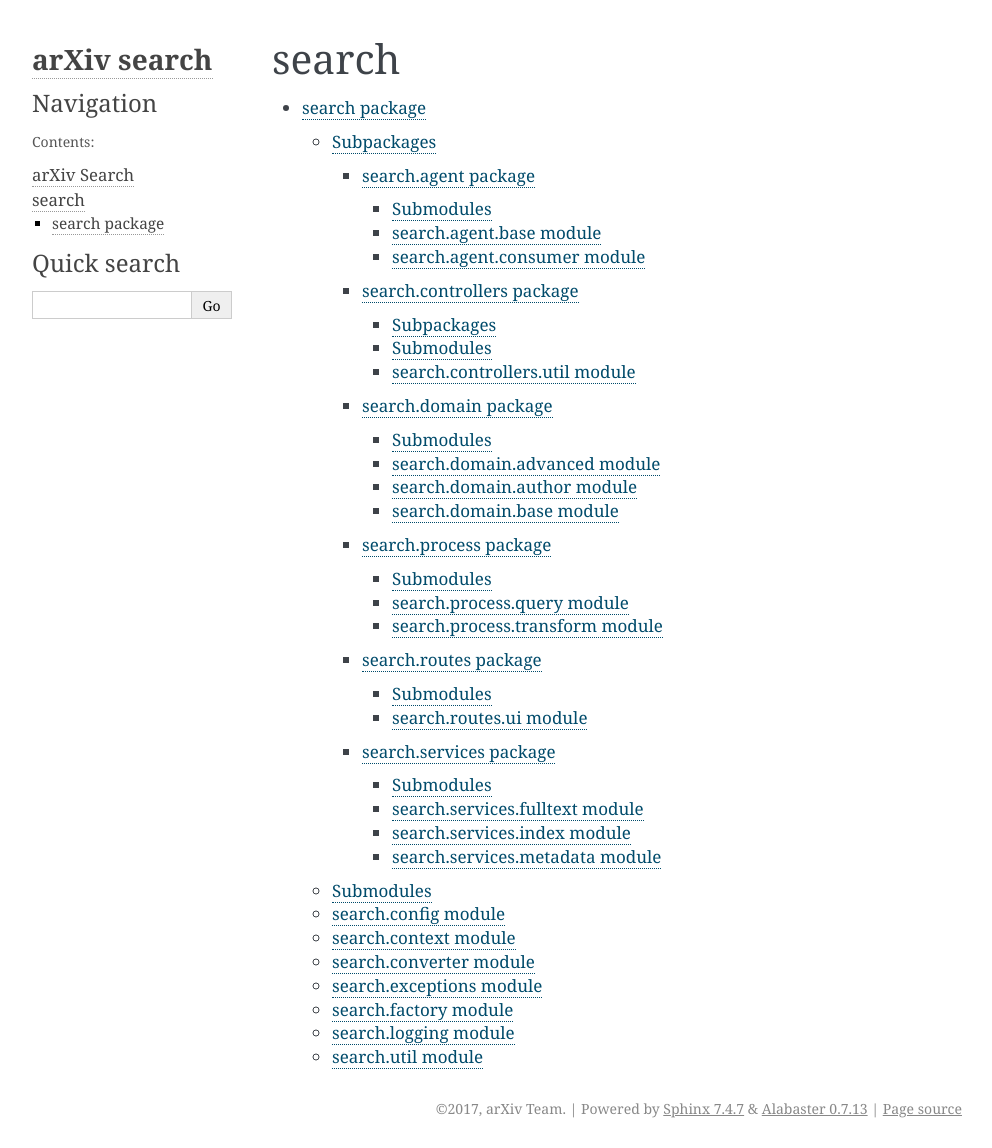
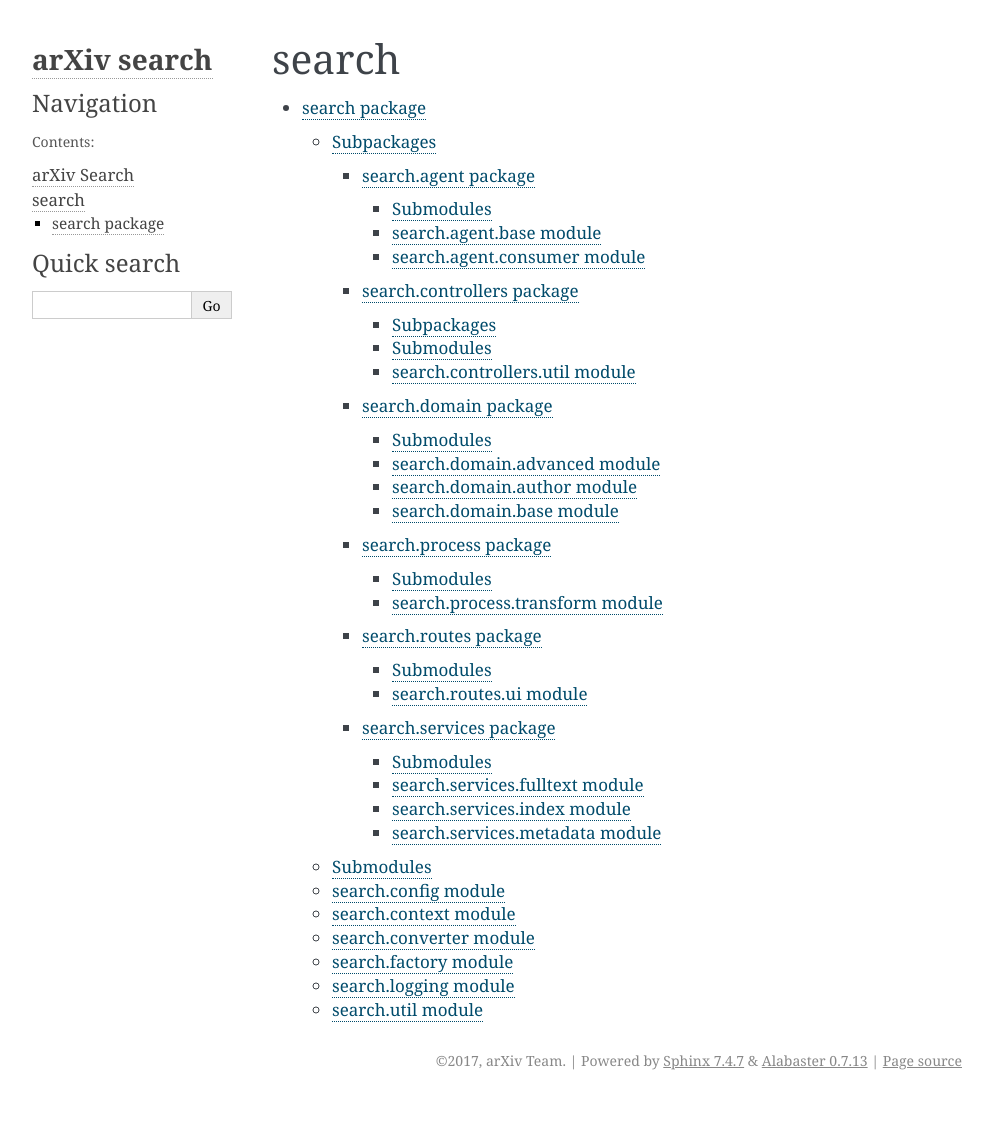
Before and after one commit to arXiv/arxiv-search, a Sphinx documentation site: the page built from docs/source/api/modules.rst, in a window 1280 px wide. Shown: the whole page, without its empty margins (148-1140 px from the left). Built offline with Sphinx 7.4.7, drawn with Linux system fonts in a browser that asks for light colours; after the commit the page ends 1100 px from its top, so only the background shows below that.

Commit message:
updated rst source for API docs

```diff
--- a/docs/source/api/search.process.rst
+++ b/docs/source/api/search.process.rst
@@ -9,14 +9,6 @@ search.process package
 Submodules
 ----------
 
-search.process.query module
----------------------------
-
-.. automodule:: search.process.query
-    :members:
-    :undoc-members:
-    :show-inheritance:
-
 search.process.transform module
 -------------------------------
 
--- a/docs/source/api/search.rst
+++ b/docs/source/api/search.rst
@@ -45,14 +45,6 @@ search.converter module
     :undoc-members:
     :show-inheritance:
 
-search.exceptions module
-------------------------
-
-.. automodule:: search.exceptions
-    :members:
-    :undoc-members:
-    :show-inheritance:
-
 search.factory module
 ---------------------
 
```
